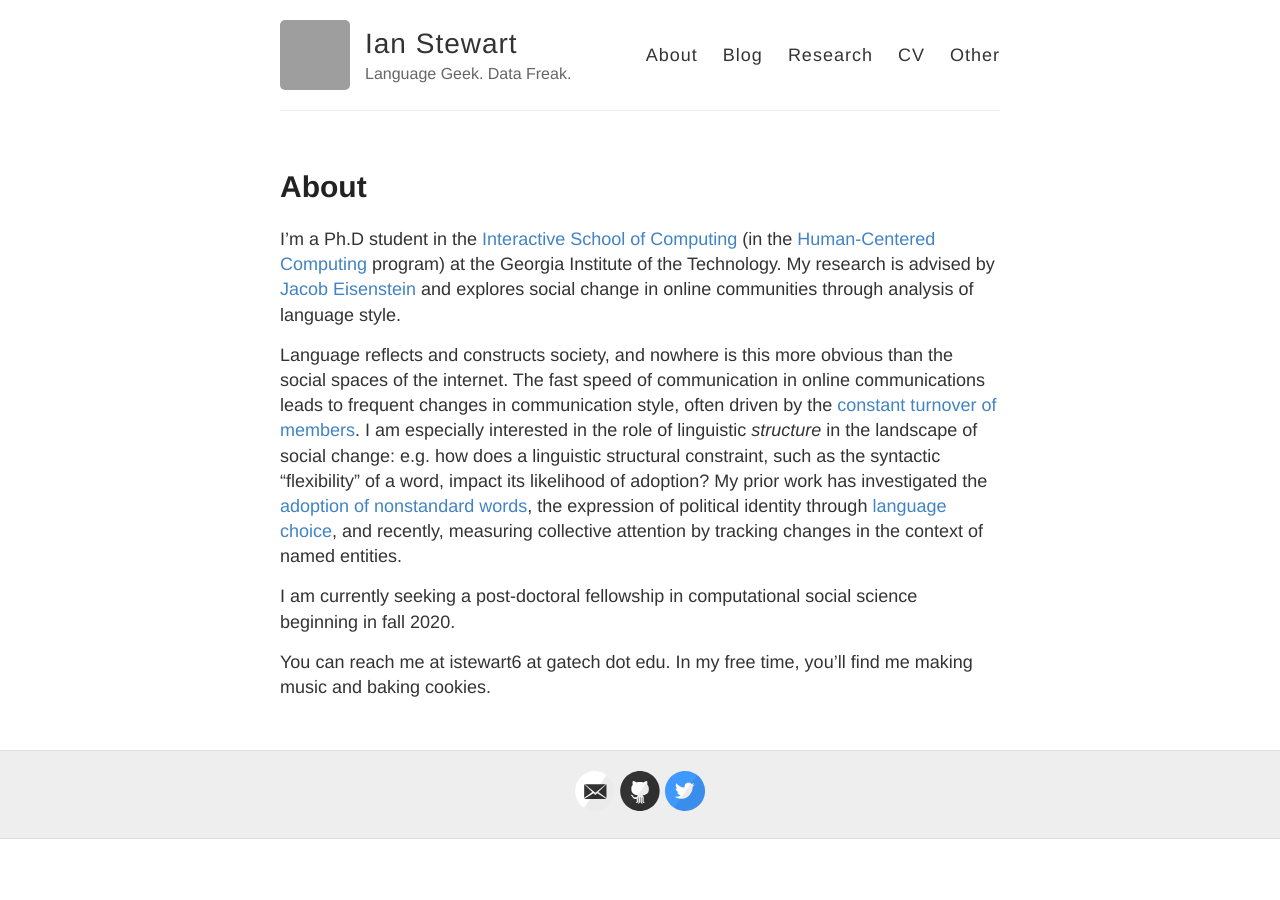
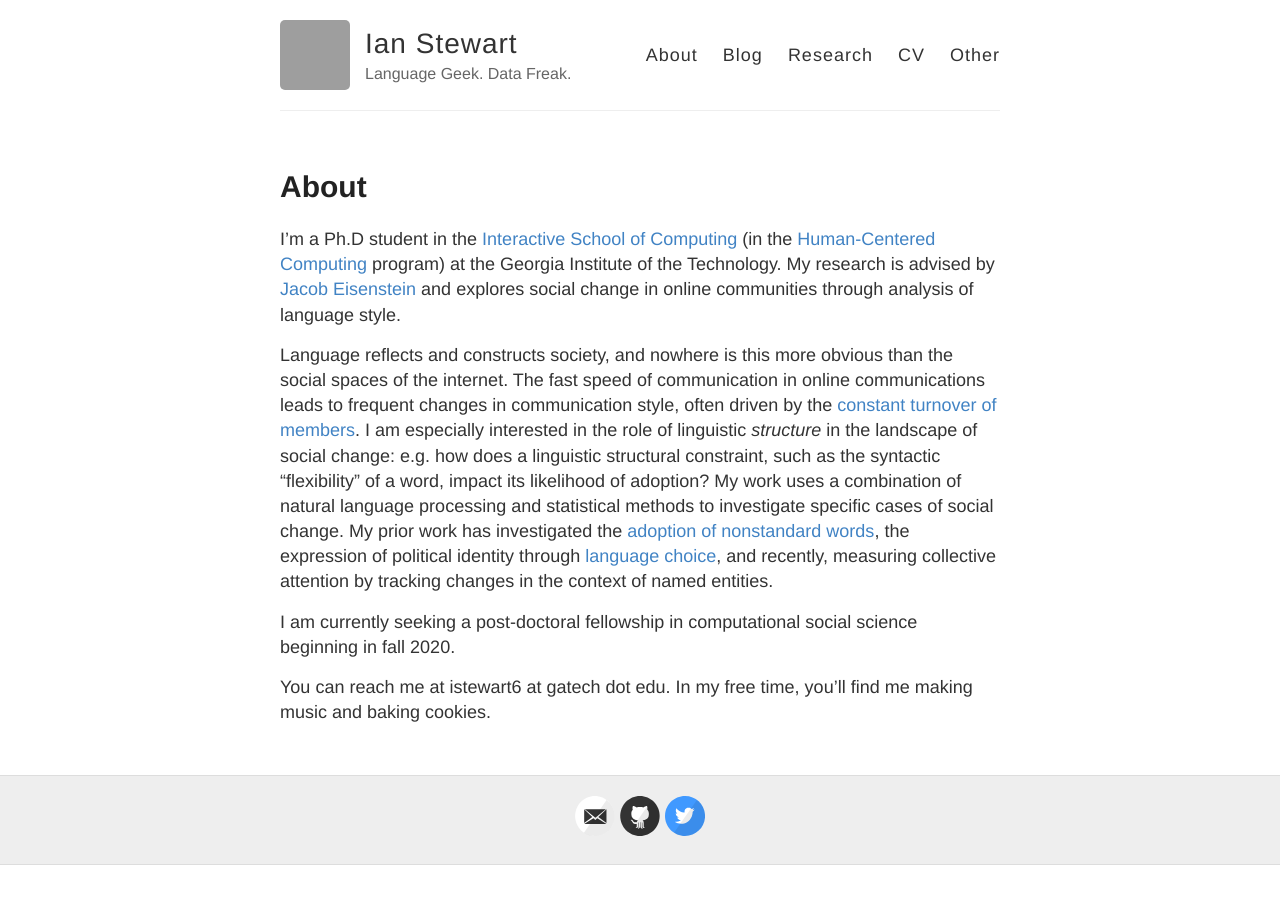
Before and after one commit to ianbstewart/ianbstewart.github.io, a Jekyll site: the page built from about.md, in a window 1280 px wide. Built offline with Jekyll 4.4.1, drawn with Linux system fonts in a browser that asks for light colours; grey boxes are pictures that could not be loaded.

Commit message:
updated about

```diff
--- a/about.md
+++ b/about.md
@@ -10,6 +10,7 @@ My research is advised by [Jacob Eisenstein](https://www.cc.gatech.edu/~jeisenst
 Language reflects and constructs society, and nowhere is this more obvious than the social spaces of the internet.
 The fast speed of communication in online communications leads to frequent changes in communication style, often driven by the [constant turnover of members](https://ieeexplore.ieee.org/abstract/document/8258465).
 I am especially interested in the role of linguistic *structure* in the landscape of social change: e.g. how does a linguistic structural constraint, such as the syntactic "flexibility" of a word, impact its likelihood of adoption?
+My work uses a combination of natural language processing and statistical methods to investigate specific cases of social change.
 My prior work has investigated the [adoption of nonstandard words](https://www.aclweb.org/anthology/D18-1467), the expression of political identity through [language choice](https://www.aclweb.org/anthology/N18-2022), and recently, measuring collective attention by tracking changes in the context of named entities.
 
 I am currently seeking a post-doctoral fellowship in computational social science beginning in fall 2020.
```
